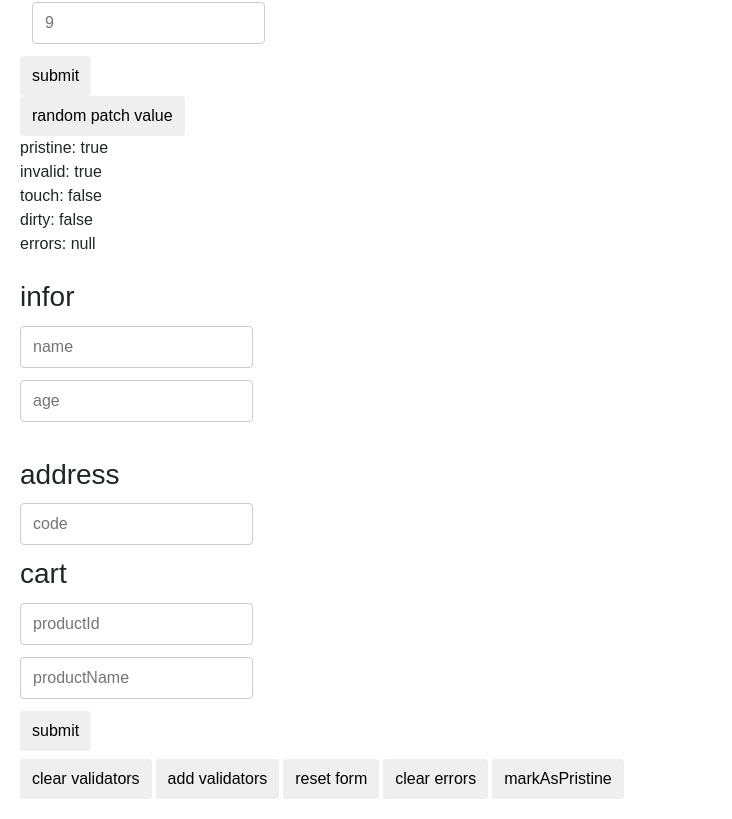
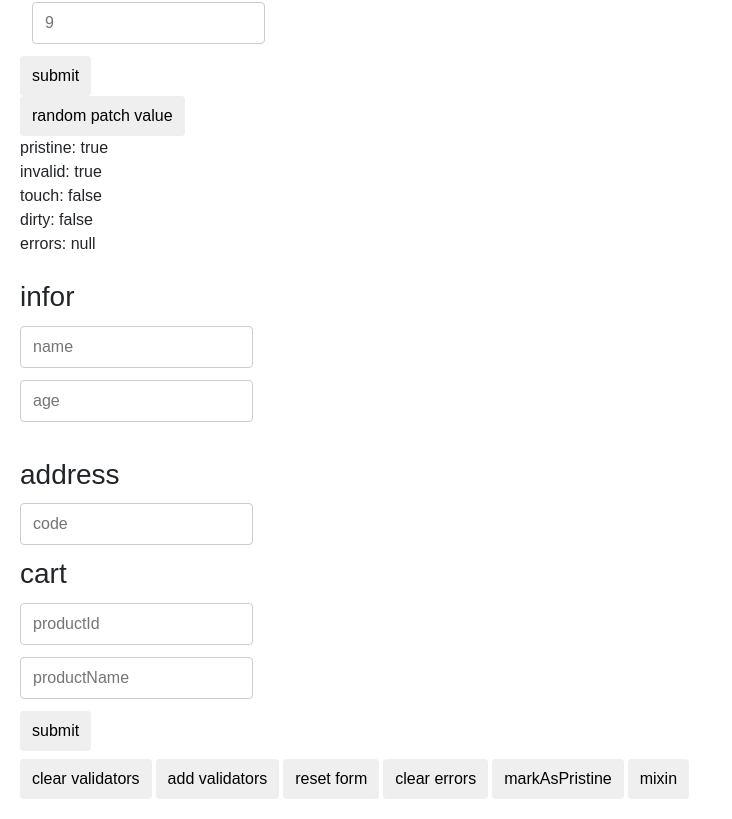
Before and after one commit to hocnguyen11092000/angular-17, an Angular app: page /form-array in a window 1280 px wide. Shown: the part 712-1531 px from the top of the page, without its empty margins (0-732 px from the left). Built offline with nearby package versions, Linux system fonts and the light colour scheme.

Commit message:
add enum mixin

```diff
--- a/src/app/app.component.html
+++ b/src/app/app.component.html
@@ -132,4 +132,5 @@
   <button (click)="handleResetForm()">reset form</button>
   <button (click)="handleClearErrors()">clear errors</button>
   <button (click)="handleMarkAsPristine()">markAsPristine</button>
+  <button (click)="handleMixinFormStatus()">mixin</button>
 </div>
--- a/src/app/app.component.ts
+++ b/src/app/app.component.ts
@@ -140,6 +140,16 @@ export class AppComponent implements OnInit {
     console.log(this.someForm);
   }
 
+  handleMixinFormStatus() {
+    FormHelper.mutateForm(this.someForm, FormAction.Mixin, undefined, {
+      formStatus: {
+        markAsDirty: true,
+        markAsTouched: true,
+      },
+    });
+    console.log(this.someForm);
+  }
+
   handleNavigate() {
     this.router.navigate(['.'], {
       queryParams: { test: Math.random() },
--- a/src/enums/form.enum.ts
+++ b/src/enums/form.enum.ts
@@ -8,4 +8,5 @@ export enum FormAction {
   ClearValidators = 'clearValidators',
   Reset = 'reset',
   ClearErrors = 'clearErrors',
+  Mixin = 'mixin',
 }
--- a/src/helpers/form.helper.ts
+++ b/src/helpers/form.helper.ts
@@ -18,6 +18,9 @@ export class FormHelper {
   ) {
     if (form instanceof FormControl) {
       switch (action) {
+        case FormAction.Mixin:
+          // TODO: set at options parameter
+          break;
         case FormAction.Dirty:
           form.markAsDirty();
           break;
```
